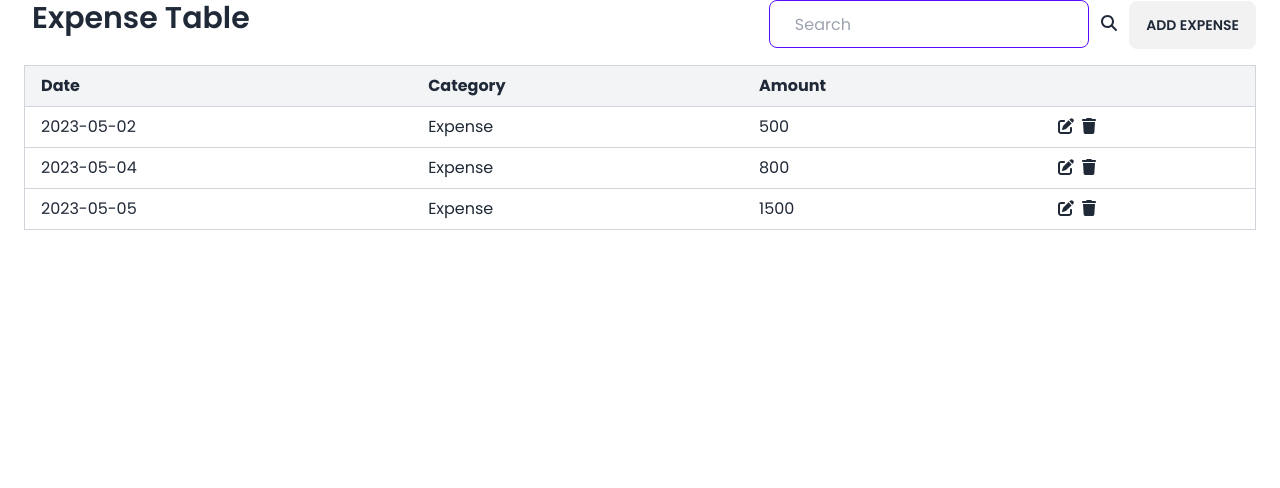
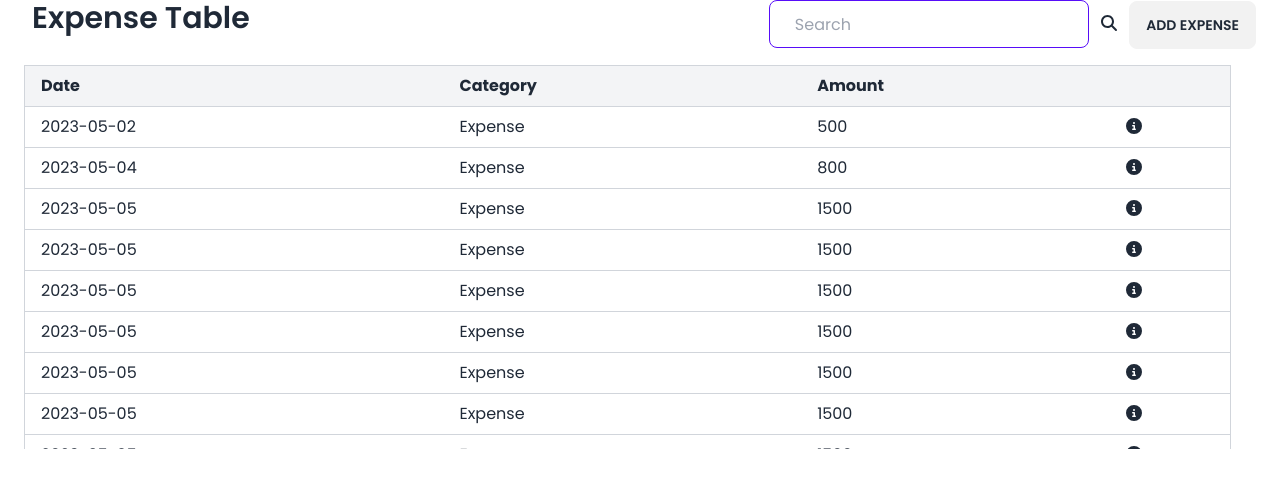
Before and after one commit to Cessation-Code/essentialerp-frontend, a Next.js app: page /dashboard/finances/expenses in a window 1280 px wide. Shown: the top 488 px of the page. Built offline with nearby package versions, Linux system fonts and the light colour scheme.

Commit message:
worked on popup layout and the finance list. Removed some unnesssary code too

```diff
--- /dev/null
+++ b/components/layouts/modal_layout.js
@@ -0,0 +1,10 @@
+export default function Modal({ children, header }) {
+    return (
+        <div className="bg-gray-400 bg-opacity-60 fixed inset-0 flex items-center justify-center z-50">
+            <div className="bg-white rounded-lg p-8 h-fit w-fit">
+                <div className="flex flex-row text-xl font-bold mb-4">{header}</div>
+                {children}
+            </div>
+        </div>
+    );
+}
--- a/pages/dashboard/finances/expenses.js
+++ b/pages/dashboard/finances/expenses.js
@@ -1,12 +1,12 @@
 import React, { useState } from "react";
-import { faTrash, faEdit, faCheck } from "@fortawesome/free-solid-svg-icons";
+import { faCircleInfo } from "@fortawesome/free-solid-svg-icons";
 import { FontAwesomeIcon } from "@fortawesome/react-fontawesome";
 import SearchButton from "../../../components/search";
 import Modal from "./modal";
 
 const ExpenseTable = () => {
-  const [expenseEntries, setExpenseEntries] = useState([
-    {
+
+  const expenseEntries = [{
     id: 1,
     date: "2023-05-02",
     category: "Expense",
@@ -27,59 +27,89 @@ const ExpenseTable = () => {
     amount: 1500,
     editMode: false,
   },
-  ]);
+  {
+    id: 4,
+    date: "2023-05-05",
+    category: "Expense",
+    amount: 1500,
+    editMode: false,
+  },
+  {
+    id: 5,
+    date: "2023-05-05",
+    category: "Expense",
+    amount: 1500,
+    editMode: false,
+  },
+  {
+    id: 6,
+    date: "2023-05-05",
+    category: "Expense",
+    amount: 1500,
+    editMode: false,
+  },
+  {
+    id: 7,
+    date: "2023-05-05",
+    category: "Expense",
+    amount: 1500,
+    editMode: false,
+  },
+  {
+    id: 8,
+    date: "2023-05-05",
+    category: "Expense",
+    amount: 1500,
+    editMode: false,
+  },
+  {
+    id: 9,
+    date: "2023-05-05",
+    category: "Expense",
+    amount: 1500,
+    editMode: false,
+  },
+  {
+    id: 10,
+    date: "2023-05-05",
+    category: "Expense",
+    amount: 1500,
+    editMode: false,
+  },
+]
 
-  const [newExpenseEntry, setNewExpenseEntry] = useState({
-    id: null,
-    date: "",
-    category: "Expense",
-    amount: "",
-  });
+  const [isModalOpen, setIsModalOpen] = useState(false);
 
-  const [editedEntryId, setEditedEntryId] = useState(null);
-  const [error, setError] = useState("");
-
-  const isValidDateEntry = (date) => {
-    const regex = /^\d{4}-\d{2}-\d{2}$/;
-    return regex.test(date);
+  const openModal = () => {
+    setIsModalOpen(true);
   };
 
-  const addExpenseEntry = () => {
-    const newEntryId = expenseEntries.length + 1;
-    setExpenseEntries((prevExpenseEntries) => [
-      ...prevExpenseEntries,
-      {
-        id: newEntryId,
-        date: newExpenseEntry.date,
-        category: newExpenseEntry.category,
-        amount: newExpenseEntry.amount,
-        editMode: true,
-      },
-    ]);
+  const closeModal = () => {
+    setIsModalOpen(false);
   };
 
-  const updateExpenseEntry = (id, field, value) => {
-    setExpenseEntries((prevExpenseEntries) => {
-      return prevExpenseEntries.map((entry) => {
-        if (entry.id === id) {
-          return { ...entry, [field]: value };
-        }
-        return entry;
-      });
-    });
-  };
+  // const isValidDateEntry = (date) => {
+  //   const regex = /^\d{4}-\d{2}-\d{2}$/;
+  //   return regex.test(date);
+  // };
 
   return (
     <div className="w-full px-6">
+
       <div className="flex flex-row justify-between mb-4">
         <h3 className="text-3xl text ml-2 font-semibold">Expense Table</h3>
         <div className="flex flex-row items-baseline">
           <SearchButton />
-          <Modal/>
+          <button className="btn" onClick={openModal}>
+            Add Expense
+          </button>
         </div>
       </div>
 
-      <table className="w-full border border-gray-300 ">
+      <Modal isOpen={isModalOpen} onClose={closeModal} />
+
+      <div className="max-h-96 overflow-y-auto custom-scrollbar">
+        <table className="w-[98%] border border-gray-300 ">
           <thead>
             <tr className="bg-gray-100">
               <th className="border-b border-gray-300 px-4 py-2 text-left">
@@ -98,129 +128,27 @@ const ExpenseTable = () => {
             {expenseEntries.map((entry) => (
               <tr key={entry.id}>
                 <td className="border-b border-gray-300 px-4 py-2">
-                {entry.editMode ? (
-                  <input
-                    type="text"
-                    className="border border-gray-300 rounded px-2 py-1 w-full"
-                    value={entry.date}
-                    onChange={(e) =>
-                      updateExpenseEntry(entry.id, "date", e.target.value)
-                    }
-                  />
-                ) : (
-                  entry.date
-                )}
+                  {entry.date}
                 </td>
                 <td className="border-b border-gray-300 px-4 py-2">
-                {entry.editMode ? (
-                  <input
-                    type="text"
-                    className="border border-gray-300 rounded px-2 py-1 w-full"
-                    value={entry.category}
-                    onChange={(e) =>
-                      updateExpenseEntry(entry.id, "category", e.target.value)
-                    }
-                  />
-                ) : (
-                  entry.category
-                )}
+                  {entry.category}
                 </td>
                 <td className="border-b border-gray-300 px-4 py-2">
-                {entry.editMode ? (
-                  <input
-                    type="text"
-                    className="border border-gray-300 rounded px-2 py-1 w-full"
-                    value={entry.amount}
-                    onChange={(e) =>
-                      updateExpenseEntry(entry.id, "amount", e.target.value)
-                    }
-                  />
-                ) : (
-                  entry.amount
-                )}
+                  {entry.amount}
                 </td>
-              <td className="border-b border-gray-300 px-4 py-2">
-                {entry.editMode ? (
-                  <button
-                    className="btn-icon"
-                    onClick={() => handleExpenseEntrySave(entry.id)}
-                  >
-                    <FontAwesomeIcon icon={faCheck} className="mr-2" />
-                  </button>
-                ) : (
-                  <button
-                    className="btn-icon mr-2"
-                    onClick={() => {
-                      setEditedEntryId(entry.id);
-                      updateExpenseEntry(entry.id, "editMode", true);
-                    }}
-                  >
-                    <FontAwesomeIcon icon={faEdit} />
-                  </button>
-                )}
-                <button
-                  className="btn-icon"
-                  onClick={() => deleteExpenseEntry(entry.id)}
-                >
-                  <FontAwesomeIcon icon={faTrash} />
+                <td className="border-b border-gray-300 py-2">
+                  <button className="btn-icon" onClick={() => console.log('trash button clicked')}>
+                    <FontAwesomeIcon icon={faCircleInfo} />
                   </button>
                 </td>
               </tr>
             ))}
           </tbody>
         </table>
-      <input
-        type="checkbox"
-        id="my_modal_6"
-        className="modal-toggle hidden"
-      />
-      <div className="modal hidden">
-        <div className="modal-box">
-          <h3 className="font-bold text-lg">Hello!</h3>
-          <p className="py-4">This modal works with a hidden checkbox!</p>
-          <div className="modal-action">
-            <label htmlFor="my_modal_6" className="btn">
-              Close!
-            </label>
       </div>
-        </div>
-      </div>
+
     </div>
   );
 };
 
 export default ExpenseTable;
-
-
-
-// const deleteExpenseEntry = (id) => {
-//   const updatedEntries = expenseEntries.filter((entry) => entry.id !== id);
-//   setExpenseEntries(updatedEntries);
-// };
-
-// const handleExpenseInputChange = (id, field, value) => {
-//   updateExpenseEntry(id, field, value);
-// };
-
-// const handleExpenseEntrySave = (id) => {
-//   const editedEntry = expenseEntries.find((entry) => entry.id === id);
-//   const { date, category, amount } = editedEntry;
-//   if (date !== "" && category !== "" && amount !== "") {
-//     if (!isNaN(amount)) {
-//       const isValidDate = isValidDateEntry(date);
-//       if (isValidDate) {
-//         updateExpenseEntry(id, "editMode", false);
-//         setError("");
-//       } else {
-//         setError("Incomplete entry data. Please fill in all fields.");
-//         alert("Invalid date entry. Please enter a valid date.");
-//       }
-//     } else {
-//       setError("Incomplete entry data. Please fill in all fields.");
-//       alert("The amount field should be a valid number.");
-//     }
-//   } else {
-//     setError("Incomplete entry data. Please fill in all fields.");
-//     alert("Incomplete entry data. Please fill in all fields.");
-//   }
-// };
--- a/pages/dashboard/finances/modal.js
+++ b/pages/dashboard/finances/modal.js
@@ -1,49 +1,80 @@
-import { faStickyNote } from "@fortawesome/free-regular-svg-icons";
-import { FontAwesomeIcon } from "@fortawesome/react-fontawesome";
-import React from "react";
+import React, { useState } from 'react';
+import ModalLayout from '../../../components/layouts/modal_layout';
 
-const Modal = () => {
+function Modal({ isOpen, onClose }) {
+
+  const today = new Date().toISOString().split("T")[0];
+  const [error, setError] = useState(null);
+
+  const [name, setName] = useState("");
+  const [date, setDate] = useState(today);
+  const [amount, setAmount] = useState("");
+  const [description, setDescription] = useState("");
+
+  const handleSubmit = async (event) => {
+    event.preventDefault();
+    console.log("Form has been submitted")
+    setName("");
+    setDate(today);
+    setAmount("");
+    setDescription("");
+    onClose();
+  }
+
+  const closeModal = async (event) => {
+    event.preventDefault();
+    console.log("Modal Cancelled")
+    setName("");
+    setDate(today);
+    setAmount("");
+    setDescription("");
+    onClose();
+  }
+
+  if (!isOpen) {
+    return null;
+  }
+
   return (
-    <div>
-      <button className="btn" onClick={() => window.my_modal_1.showModal()}>
-        Add Expense
-      </button>
-      <dialog id="my_modal_1" className="modal w-full">
-        <form method="dialog" className="modal-box">
-          <div className="flex flex-row  justify-between">
-          <h1 className="text-gray-600 text-lg font-bold mb-1  title-font">
-            Add a new Expense
-          </h1>
-          <button className="fill-black h-fit w-fit ">
-            x
-          </button>
-          </div>
+    <ModalLayout header={'Expenses'}>
+      {/* Form */}
+      <form onSubmit={handleSubmit}>
+        <div className="flex flex-row gap-1 mb-4">
 
-          <div className="flex flex-row gap-4">
-          <div className="relative mb-4">
-            <label htmlFor="email" className="leading-7 text-sm text-gray-400">
+          <div className="flex flex-col basis-1/2 mb-4">
+            <label className="text-xs mb-1 text-gray-400">
               Name
             </label>
             <input
               type="text"
               id="name"
               name="name"
-              className="w-full bg-white rounded border border-gray-700 focus:border-indigo-500 focus:ring-2 focus:ring-indigo-900 text-base outline-none text-gray-700 py-1 px-3 leading-8 transition-colors duration-200 ease-in-out"
+              className="w-72 h-6 bg-white rounded border border-gray-700 focus:border-indigo-500 focus:ring-2 focus:ring-indigo-900 text-sm outline-none text-gray-700 px-3 transition-colors duration-200 ease-in-out"
+              required
+              value={name}
+              onChange={(event) => setName(event.target.value)}
             />
           </div>
-          <div className="relative mb-4">
-            <label htmlFor="email" className="leading-7 text-sm text-gray-400">
+
+          <div className="flex flex-col basis-1/4 mb-4">
+            <label className="text-xs mb-1 text-gray-400">
               Date
             </label>
             <input
               type="date"
               id="date"
               name="Date"
-              className="w-full bg-white rounded border border-gray-700 focus:border-indigo-500 focus:ring-2 focus:ring-indigo-900 text-base outline-none text-gray-700 py-1 px-3 leading-8 transition-colors duration-200 ease-in-out"
+              className="w-36 h-6 bg-white rounded border border-gray-700 focus:border-indigo-500 focus:ring-2 focus:ring-indigo-900 text-sm outline-none text-gray-700 pl-3 transition-colors duration-200 ease-in-out"
+              min={today} // Set the minimum date to today
+              max="2030-12-31" // Set the maximum date
+              required // Make the field required
+              value={date}
+              onChange={(event) => setDate(event.target.value)}
             />
           </div>
-          <div className="relative mb-4">
-            <label htmlFor="email" className="leading-7 text-sm text-gray-400">
+
+          <div className="flex flex-col basis-1/4 mb-4">
+            <label className="text-xs mb-1 text-gray-400">
               Amount
             </label>
             <input
@@ -51,40 +82,41 @@ const Modal = () => {
               id="amount"
               placeholder="GHC"
               name="number"
-              className="w-full bg-white rounded border border-gray-700 focus:border-indigo-500 focus:ring-2 focus:ring-indigo-900 text-base outline-none text-gray-700 py-1 px-3 leading-8 transition-colors duration-200 ease-in-out"
+              className="w-28 h-6 bg-white rounded border border-gray-700 focus:border-indigo-500 focus:ring-2 focus:ring-indigo-900 text-sm outline-none text-gray-700 pl-3 transition-colors duration-200 ease-in-out"
+              required // Make the field required
+              value={amount}
+              onChange={(event) => setAmount(event.target.value)}
             />
           </div>
+
         </div>
-          <div className="relative mb-4">
-            <label
-              htmlFor="message"
-              className="leading-7 text-sm text-gray-400"
-            >
+
+        <div className="flex flex-col mb-4">
+          <label className="text-xs text-gray-400">
             Description
           </label>
           <textarea
             id="message"
             name="message"
-
-              className="w-full bg-transparent rounded border border-gray-700 focus:border-indigo-500 focus:ring-2 focus:ring-indigo-900 h-32 text-base outline-none text-gray-700 py-1 px-3 resize-none leading-6 transition-colors duration-200 ease-in-out"
+            className="w-full bg-transparent rounded border border-gray-700 focus:border-indigo-500 focus:ring-2 focus:ring-indigo-900 h-32 text-sm outline-none text-gray-700 px-3 transition-colors duration-200 ease-in-out"
+            placeholder="Enter your description..."
+            required // Make the field required
+            value={description}
+            onChange={(event) => setDescription(event.target.value)}
           ></textarea>
         </div >
-          <div className=" flex flex-row gap-2 justify-end">
-          <button className="text-white bg-gray-500 border-0 py-2 px-6 focus:outline-none hover:bg-indigo-600 rounded text-lg">
+      </form>
+
+      <div className="flex flex-row justify-end">
+        <button type="reset" className="bg-transparent text-black py-1 px-4 mt-4" onClick={closeModal}>
           Cancel
         </button>
-          <button  className="text-white bg-indigo-500 border-0 py-2 px-6 focus:outline-none hover:bg-indigo-600 rounded text-lg">
+        <button type="submit" className="bg-[#C3A2FA] hover:bg-blue-600 text-white py-1 px-4 rounded mt-4" onClick={handleSubmit}>
           Confirm
         </button>
       </div>
-          <p className="text-xs font-semibold text-gray-790 text-opacity-90 mt-3">
-            <FontAwesomeIcon icon={faStickyNote} className="mr-2"/>
-           Make sure to check well before finally clicking Confirm.
-          </p>
-        </form>
-      </dialog>
-    </div>
+    </ModalLayout>
   );
-};
+}
 
 export default Modal;
--- a/pages/dashboard/finances/sales.js
+++ b/pages/dashboard/finances/sales.js
@@ -1,18 +1,19 @@
-import React, { useState }  from "react";
-import { faTrash, faEdit, faCheck } from "@fortawesome/free-solid-svg-icons";
+import React, { useState } from "react";
+import { faCircleInfo } from "@fortawesome/free-solid-svg-icons";
 import { FontAwesomeIcon } from "@fortawesome/react-fontawesome";
 import SearchButton from "../../../components/search";
+import Modal from "./modal";
 
 // Rename the function to PascalCase to follow React component naming convention
 const SalesTable = () => {
 
-    const [salesEntries, setSalesEntries] = useState([
+  const salesEntries = [
     {
       id: 1,
       date: "2023-05-01",
       category: "Sales",
       amount: 1000,
-          editMode: false,
+      editMode: false
     },
     {
       id: 2,
@@ -28,93 +29,117 @@ const SalesTable = () => {
       amount: 1500,
       editMode: false,
     },
-      ]);
+    {
+      id: 4,
+      date: "2023-05-07",
+      category: "Sales",
+      amount: 1800,
+      editMode: false,
+    },
+    {
+      id: 5,
+      date: "2023-05-09",
+      category: "Sales",
+      amount: 1200,
+      editMode: false,
+    },
+    {
+      id: 6,
+      date: "2023-05-11",
+      category: "Sales",
+      amount: 2500,
+      editMode: false,
+    },
+    {
+      id: 7,
+      date: "2023-05-13",
+      category: "Sales",
+      amount: 1700,
+      editMode: false,
+    },
+    {
+      id: 8,
+      date: "2023-05-15",
+      category: "Sales",
+      amount: 1900,
+      editMode: false,
+    },
+    {
+      id: 9,
+      date: "2023-05-17",
+      category: "Sales",
+      amount: 1400,
+      editMode: false,
+    },
+    {
+      id: 10,
+      date: "2023-05-19",
+      category: "Sales",
+      amount: 2200,
+      editMode: false,
+    },
+    {
+      id: 11,
+      date: "2023-05-21",
+      category: "Sales",
+      amount: 1600,
+      editMode: false,
+    },
+    {
+      id: 12,
+      date: "2023-05-23",
+      category: "Sales",
+      amount: 2000,
+      editMode: false,
+    },
+    {
+      id: 13,
+      date: "2023-05-25",
+      category: "Sales",
+      amount: 1300,
+      editMode: false,
+    },
+    {
+      id: 14,
+      date: "2023-05-27",
+      category: "Sales",
+      amount: 2400,
+      editMode: false,
+    },
+    {
+      id: 15,
+      date: "2023-05-29",
+      category: "Sales",
+      amount: 2100,
+      editMode: false,
+    }
+  ];
 
-      const isValidDateEntry = (date) => {
-        const regex = /^\d{4}-\d{2}-\d{2}$/;
-        return regex.test(date);
+  const [isModalOpen, setIsModalOpen] = useState(false);
+
+  const openModal = () => {
+    setIsModalOpen(true);
   };
 
-      const [error, setError] = useState("");
-      const handleSalesEntrySave = (id) => {
-        const editedEntry = salesEntries.find((entry) => entry.id === id);
-        const { date, category, amount } = editedEntry;
-        if (date !== "" && category !== "" && amount !== "") {
-          if (!isNaN(amount)) {
-            const isValidDate = isValidDateEntry(date);
-            if (isValidDate) {
-              updatesalesEntry(id, "editMode", false);
-              setError("");
-            } else {
-              setError("Incomplete entry data. Please fill in all fields.");
-              alert("Invalid date entry. Please enter a valid date.");
-            }
-          } else {
-            setError("Incomplete entry data. Please fill in all fields.");
-            alert("The amount field should be a valid number.");
-          }
-        } else {
-          setError("Incomplete entry data. Please fill in all fields.");
-          alert("Incomplete entry data. Please fill in all fields.");
-        }
+  const closeModal = () => {
+    setIsModalOpen(false);
   };
-
-      const [newSalesEntry, setNewSalesEntry] = useState({
-        id: null,
-        date: "",
-        category: "Sales",
-        amount: "",
-      });
-
-      const handleSalesInputChange = (id, field, value) => {
-        updateSalesEntry(id, field, value);
-      };
-
-      const deleteSalesEntry = (id) => {
-        const updatedEntries = salesEntries.filter((entry) => entry.id !== id);
-        setSalesEntries(updatedEntries);
-      };
-
-      const updateSalesEntry = (id, field, value) => {
-        setSalesEntries((prevSalesEntries) => {
-          return prevSalesEntries.map((entry) => {
-            if (entry.id === id) {
-              return { ...entry, [field]: value };
-            }
-            return entry;
-          });
-        });
-      };
-
-      const [editedEntryId, setEditedEntryId] = useState(null);
-
-      const addSalesEntry = () => {
-        const newEntryId = salesEntries.length + 1;
-        setSalesEntries((prevSalesEntries) => [
-          ...prevSalesEntries,
-          {
-            id: newEntryId,
-            date: newSalesEntry.date,
-            category: newSalesEntry.category,
-            amount: newSalesEntry.amount,
-            editMode: true,
-          },
-        ]);
-      };
-
 
   return (
     <div className="w-full px-6">
+
       <div className="flex flex-row justify-between mb-4">
         <h3 className="text-3xl">Sales Table</h3>
         <div className="flex flex-row items-baseline">
-          <SearchButton/>
-        <button className="btn btn-primary mr-2" onClick={addSalesEntry}>
-          Add Sales
+          <SearchButton />
+          <button className="btn" onClick={()=>{console.log('this should route you to inventory')}}>
+            Add Sale
           </button>
         </div>
       </div>
-      <table className="w-full border border-gray-300 mr-4">
+
+      <div className="max-h-96 overflow-y-auto custom-scrollbar">
+        <table className="w-[98%] border border-gray-300 mr-4">
           <thead>
             <tr className="bg-gray-100">
               <th className="border-b border-gray-300 px-4 py-2 text-left">
@@ -133,75 +158,22 @@ const SalesTable = () => {
             {salesEntries.map((entry) => (
               <tr key={entry.id}>
                 <td className="border-b border-gray-300 px-4 py-2">
-                {entry.editMode ? (
-                  <input
-                    type="text"
-                    className="border border-gray-300 rounded px-2 py-1 w-full"
-                    value={entry.date}
-                    onChange={(e) =>
-                      handleSalesInputChange(entry.id, "date", e.target.value)
-                    }
-                  />
-                ) : (
-                  entry.date
-                )}
+                  {entry.date}
                 </td>
                 <td className="border-b border-gray-300 px-4 py-2">
-                {entry.editMode ? (
-                  <input
-                    type="text"
-                    className="border border-gray-300 rounded px-2 py-1 w-full"
-                    value={entry.category}
-                    onChange={(e) =>
-                      handleSalesInputChange(
-                        entry.id,
-                        "category",
-                        e.target.value
-                      )
-                    }
-                  />
-                ) : (
-                  entry.category
-                )}
+                  {entry.category}
                 </td>
                 <td className="border-b border-gray-300 px-4 py-2">
-                {entry.editMode ? (
-                  <input
-                    type="text"
-                    className="border border-gray-300 rounded px-2 py-1 w-full"
-                    value={entry.amount}
-                    onChange={(e) =>
-                      handleSalesInputChange(entry.id, "amount", e.target.value)
-                    }
-                  />
-                ) : (
-                  entry.amount
-                )}
+                  {entry.amount}
                 </td>
-              <td className="border-b border-gray-300 px-4 py-2">
-                {entry.editMode ? (
-                  <button
-                    className="btn-icon"
-                    onClick={() => handleSalesEntrySave(entry.id)}
-                  >
-                    <FontAwesomeIcon icon={faCheck} className="mr-2" />
-                  </button>
-                ) : (
+                <td className="border-b border-gray-300 py-2">
                   <button
                     className="btn-icon mr-2"
-                    onClick={() => {
-                      setEditedEntryId(entry.id);
-                      updateSalesEntry(entry.id, "editMode", true);
-                    }}
+                    onClick={() =>
+                      console.log("View button for sales clicked")
+                    }
                   >
-                    <FontAwesomeIcon icon={faEdit} />
-                  </button>
-                )}
-                <button
-                  className="btn-icon"
-                  onClick={() => deleteSalesEntry(entry.id)}
-                >
-                  <FontAwesomeIcon icon={faTrash} />
+                    <FontAwesomeIcon icon={faCircleInfo} />
                   </button>
                 </td>
               </tr>
@@ -209,6 +181,9 @@ const SalesTable = () => {
           </tbody>
         </table>
       </div>
+
+    </div>
+
   );
 };
 
--- a/styles/globals.css
+++ b/styles/globals.css
@@ -10,3 +10,19 @@
   max-width: 950px;
   word-wrap: break-word;
 }
+
+.custom-scrollbar::-webkit-scrollbar {
+  width: 8px;
+  /* Adjust the width as needed */
+}
+
+.custom-scrollbar::-webkit-scrollbar-track {
+  background-color: transparent;
+  /* Adjust the track color */
+}
+
+.custom-scrollbar::-webkit-scrollbar-thumb {
+  border-radius: 10px;
+  /* Adjust the thumb color */
+  background-color: #888;
+}
```
Lines whose indentation alone changed are shown as unchanged.
